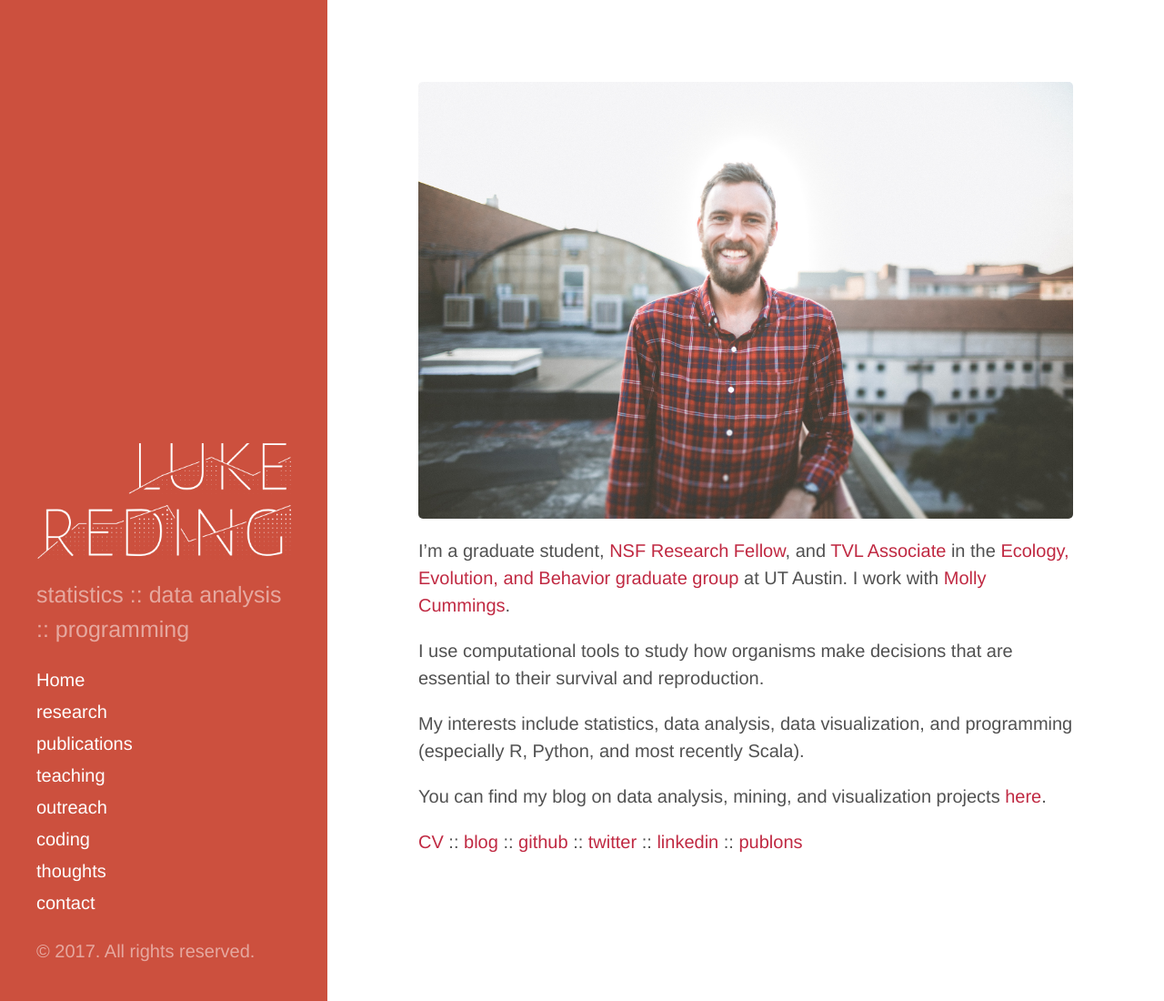
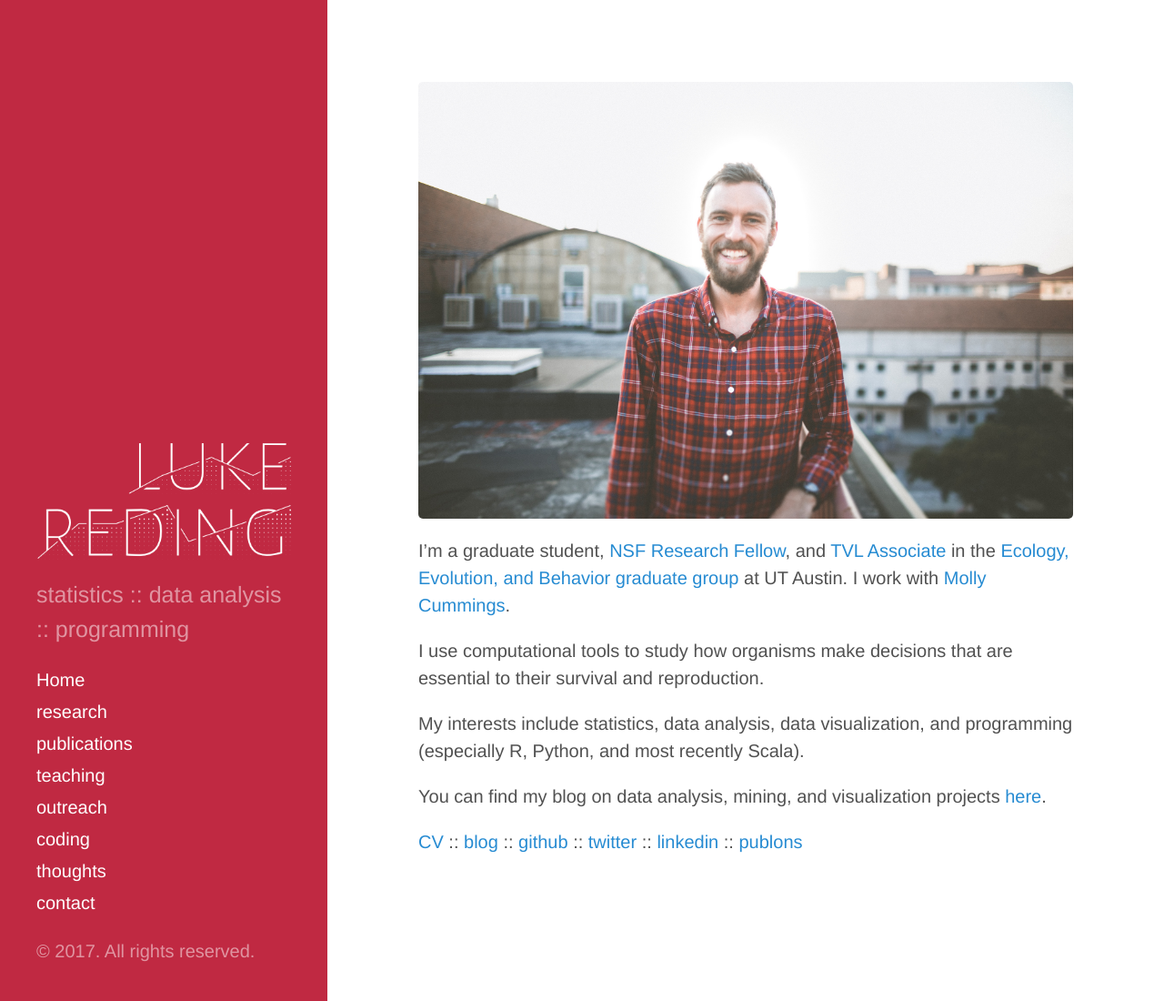
Before and after one commit to lukereding/lukereding.github.io, a Jekyll site: the page built from index.md, in a window 1280 px wide and 1100 px high. Shown: the whole window at 91% size. Built offline with Jekyll 4.4.1, drawn with Linux system fonts in a browser that asks for light colours; the list of posts is cut into pages by our own code.

Commit message:
Update default.html

```diff
--- a/_layouts/default.html
+++ b/_layouts/default.html
@@ -3,7 +3,7 @@
 
   {% include head.html %}
 
-  <body class="theme-red">
+  <body class="theme-dred">
 
     {% include sidebar.html %}
 
```
